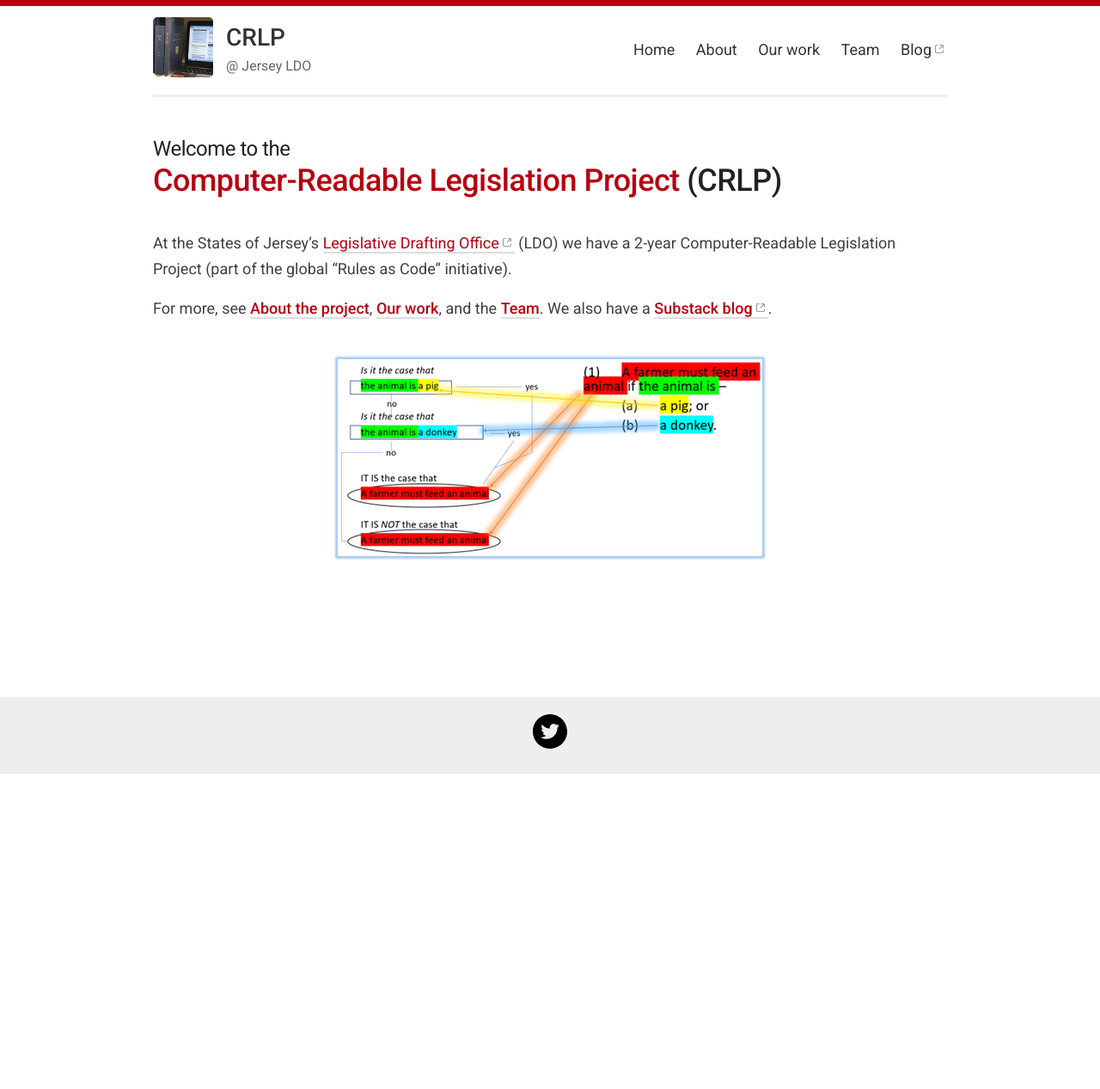
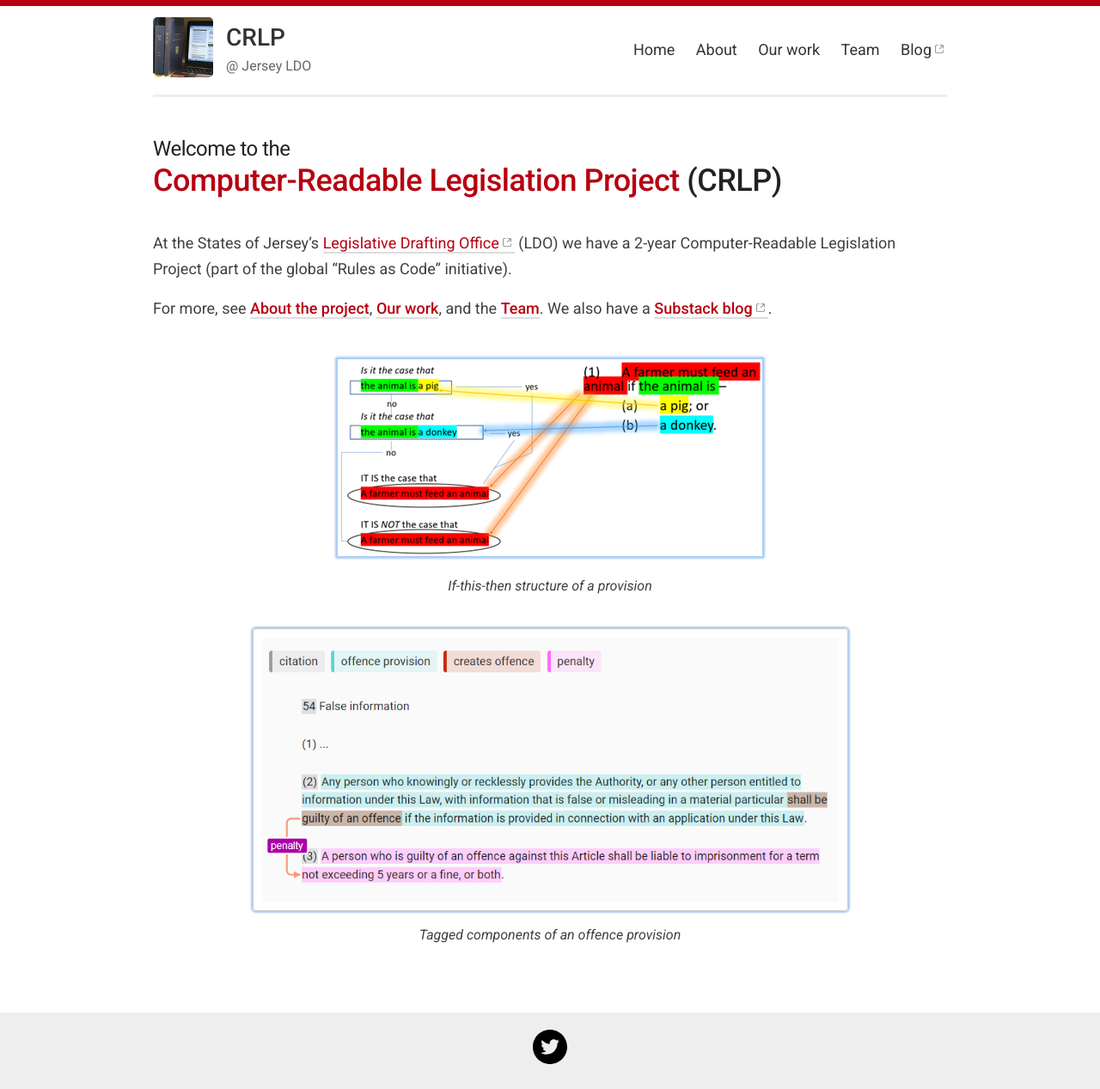
Before and after one commit to crlp-jerseyldo/crlp-jerseyldo.github.io, a Jekyll site: the page built from index.md, in a window 1280 px wide. Shown: the whole page at 86% size. Built offline with Jekyll 4.4.1, drawn with Linux system fonts in a browser that asks for light colours; our own code applies the rules of GitHub Pages for plain Markdown files; before the commit the page ends 901 px from its top, so only the background shows below that.

Commit message:
Added tagging images

```diff
--- a/assets/style.scss
+++ b/assets/style.scss
@@ -267,6 +267,21 @@ img {
   &.my-l {
     margin-top: 2em;
     margin-bottom: 2em;
+  }
+
+  &.frame {
+    padding: 10px;
+    border: 1px solid #ccc;
+    border-radius: 4px;
+    box-shadow: 0 0 2px 2px #a9ccf5;
+  }
+
+  & + em {
+    display: block;
+    position: relative;
+    margin-top: -1.33em;
+    text-align: center;
+    font-size: 16px;
   }
 }
 
--- a/index.md
+++ b/index.md
@@ -9,4 +9,6 @@ At the States of Jersey’s [Legislative Drafting Office](https://www.gov.je/Gov
 For more, see [**About the project**](/about), [**Our work**](/work), and the [**Team**](/team). We also have a [**Substack blog**](https://digitallegislation.substack.com){:target="_blank"}.
 
 
-![A diagram showing the if-this-then-that structure of a piece of legislation](/images/ifttt-example.png){:.my-l}
+![A diagram showing the if-this-then-that structure of a piece of legislation](/images/ifttt-example.png){:.my-l} *If-this-then structure of a provision*
+
+![A highlighted offence provision showing its component parts](/images/highlighted-provision.png){:.my-l.frame} *Tagged components of an offence provision*
```
Also changed, not shown: _pages/work.md (+2 -0 lines), images/basic-highlighting.gif (added), images/highlighted-provision.png (added).
